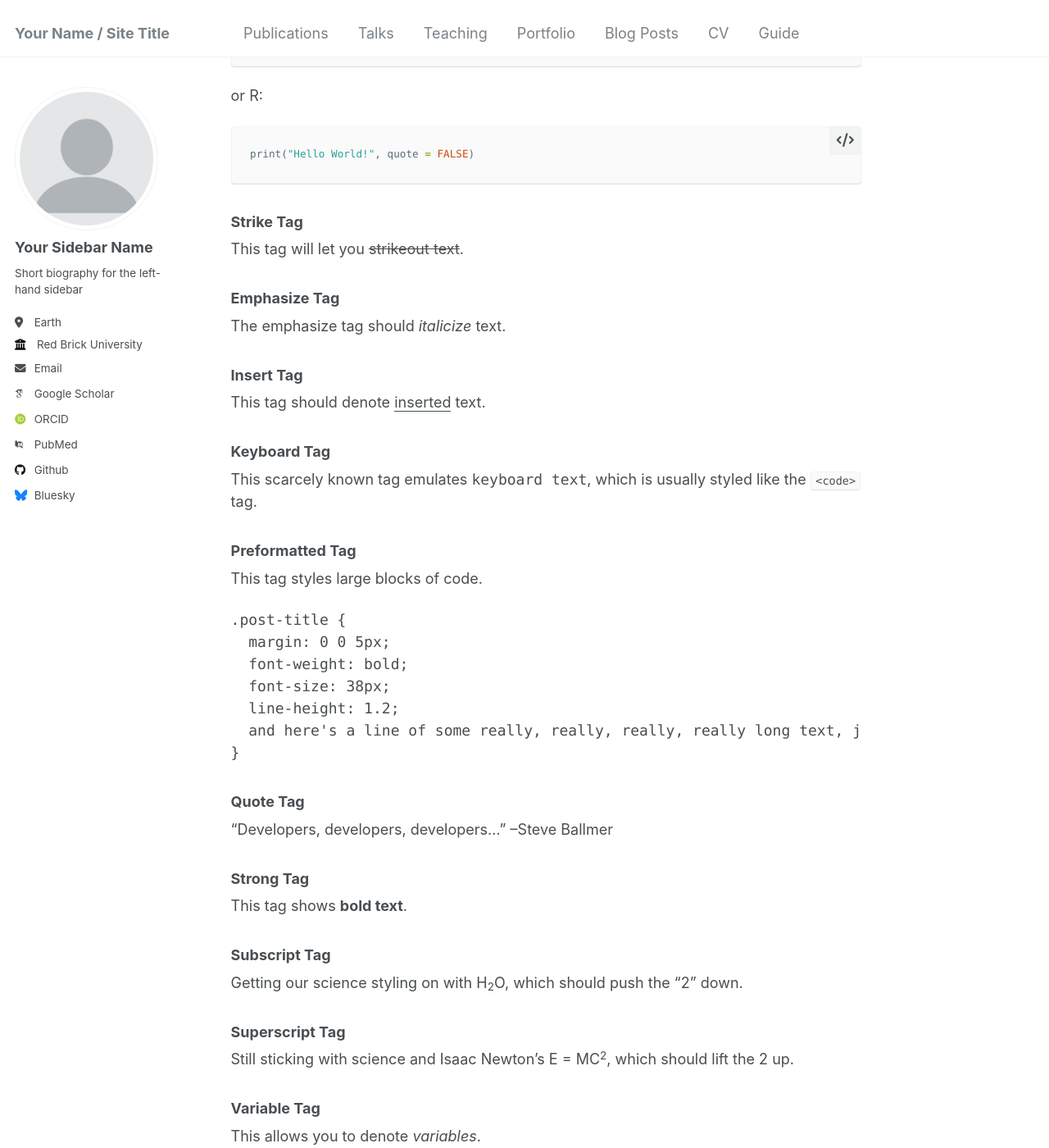
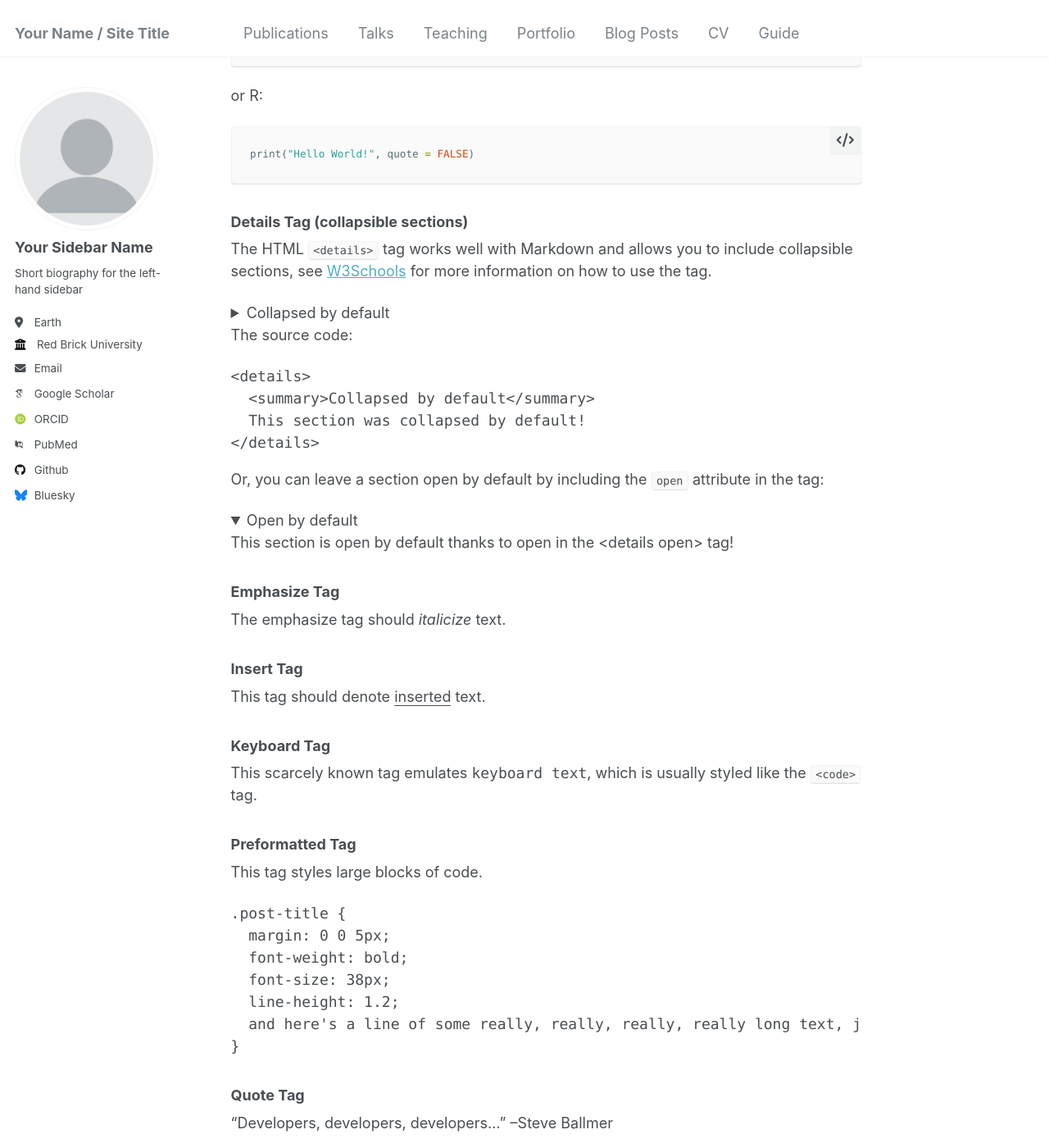
Before and after one commit to bjauregui/bjauregui.github.io, a Jekyll site: the page built from _pages/markdown.md, in a window 1280 px wide and 1400 px high, scrolled down 5884 px. Shown: the whole window at 82% size. Built offline with Jekyll 4.4.1, drawn with Linux system fonts in a browser that asks for light colours; emoji names are drawn with the system emoji font; some web fonts are replaced; some of the changed text lies outside the part shown.

Commit message:
Closes #146 with information the details HTML tag

````diff
--- a/_pages/markdown.md
+++ b/_pages/markdown.md
@@ -210,9 +210,30 @@ or R:
 print("Hello World!", quote = FALSE)
 ```
 
-### Strike Tag
+### Details Tag (collapsible sections)
 
-This tag will let you <strike>strikeout text</strike>.
+The HTML `<details>` tag works well with Markdown and allows you to include collapsible sections, see [W3Schools](https://www.w3schools.com/tags/tag_details.asp) for more information on how to use the tag.
+
+<details>
+  <summary>Collapsed by default</summary>
+  This section was collapsed by default!
+</details>
+
+The source code:
+```HTML
+<details>
+  <summary>Collapsed by default</summary>
+  This section was collapsed by default!
+</details>
+```
+
+Or, you can leave a section open by default by including the `open` attribute in the tag:
+
+<details open>
+  <summary>Open by default</summary>
+  This section is open by default thanks to open in the &lt;details open&gt; tag!
+</details>
+
 
 ### Emphasize Tag
 
@@ -244,6 +265,10 @@ This tag styles large blocks of code.
 
 <q>Developers, developers, developers&#8230;</q> &#8211;Steve Ballmer
 
+### Strike Tag
+
+This tag will let you <strike>strikeout text</strike>.
+
 ### Strong Tag
 
 This tag shows **bold text**.
````
